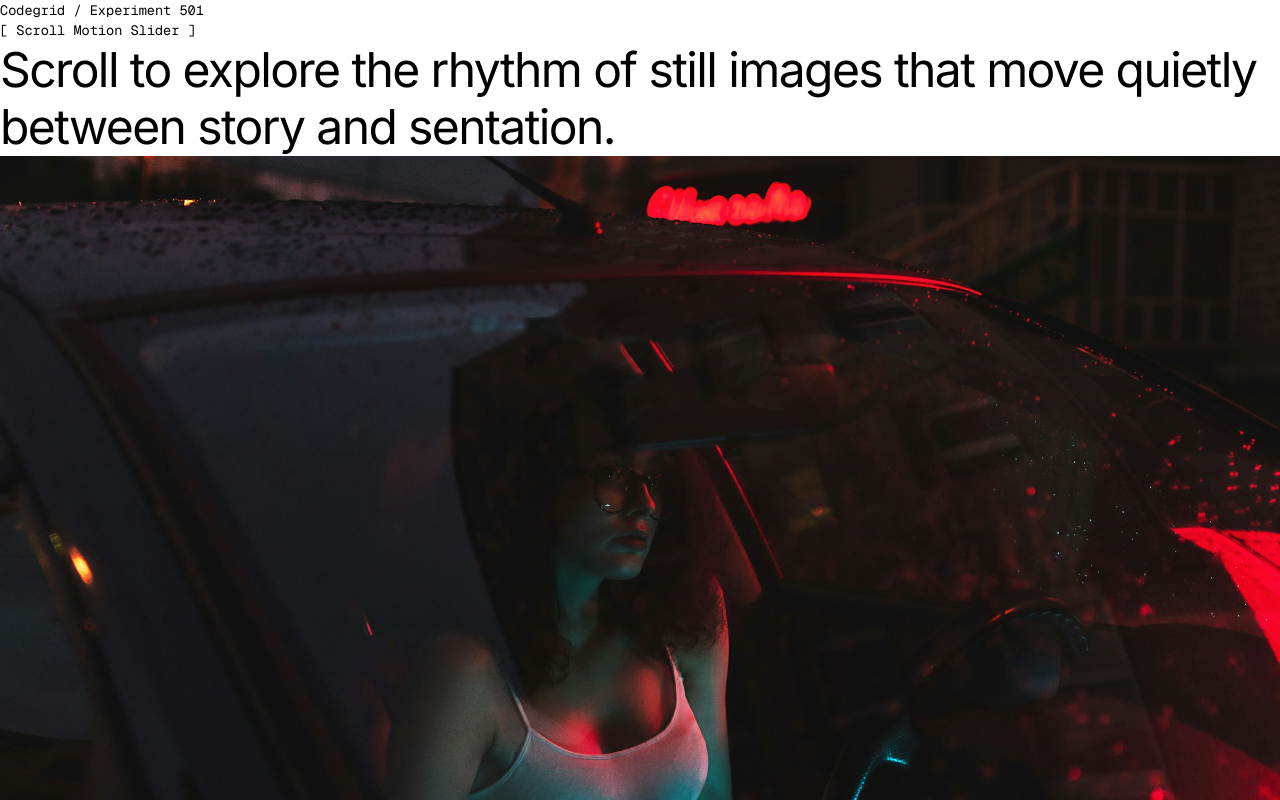
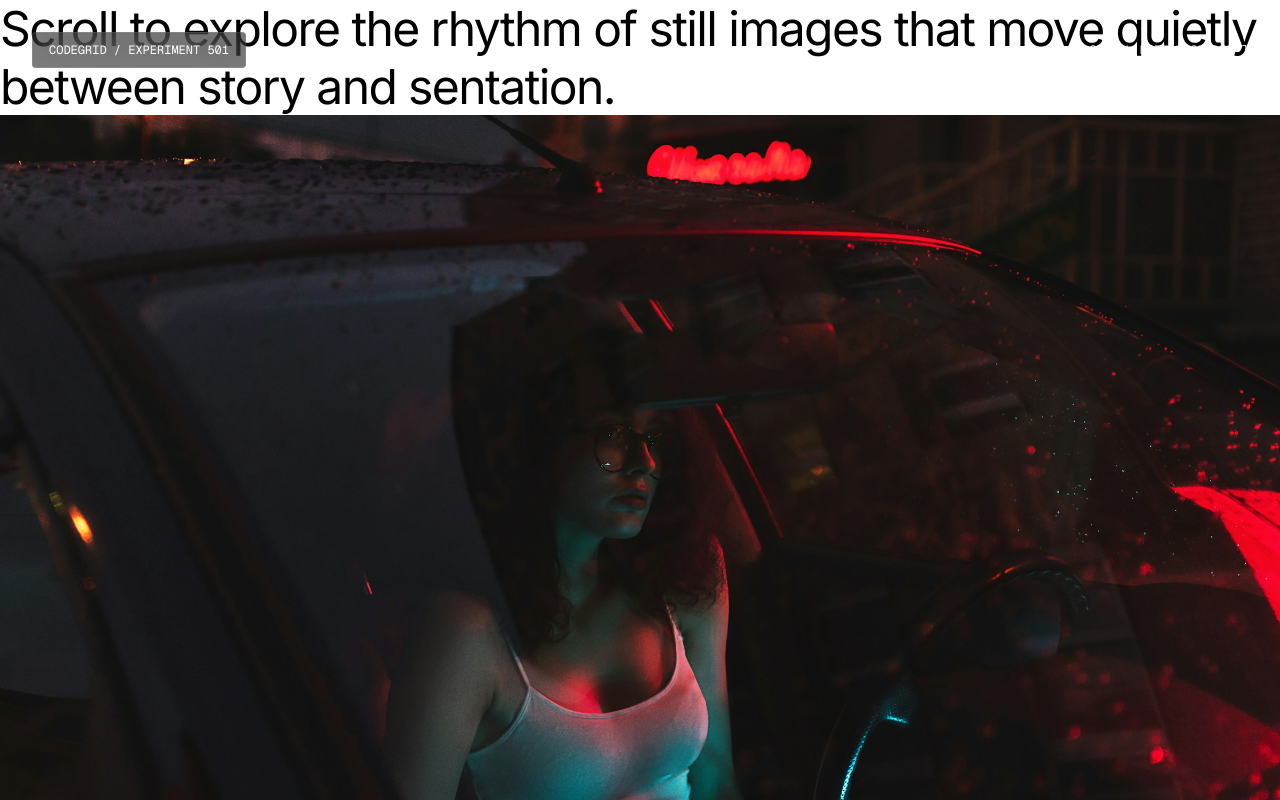
Before and after one commit to tung-eh/scroll-motion-slider, a React (Vite) app: page / in a window 1280 px wide. Shown: the top 800 px of the page. Built offline with nearby package versions, Linux system fonts and the light colour scheme.

Commit message:
Navbar style

```diff
--- a/src/App/Navbar.tsx
+++ b/src/App/Navbar.tsx
@@ -1,11 +1,15 @@
 const Navbar = () => {
   return (
-    <nav>
-      <div>
-        <p className="font-geist text-[0.85rem]">Codegrid / Experiment 501</p>
+    <nav className="fixed top-0 w-full flex justify-between items-center p-8 z-10">
+      <div className="bg-black/50 backdrop-blur-[20px] rounded border border-white/10 py-2 px-4">
+        <p className="font-geist uppercase text-[0.75rem] text-white">
+          Codegrid / Experiment 501
+        </p>
       </div>
       <div>
-        <p className="font-geist text-[0.85rem]">[ Scroll Motion Slider ]</p>
+        <p className="font-geist uppercase text-[0.75rem] text-white">
+          [ Scroll Motion Slider ]
+        </p>
       </div>
     </nav>
   )
```
